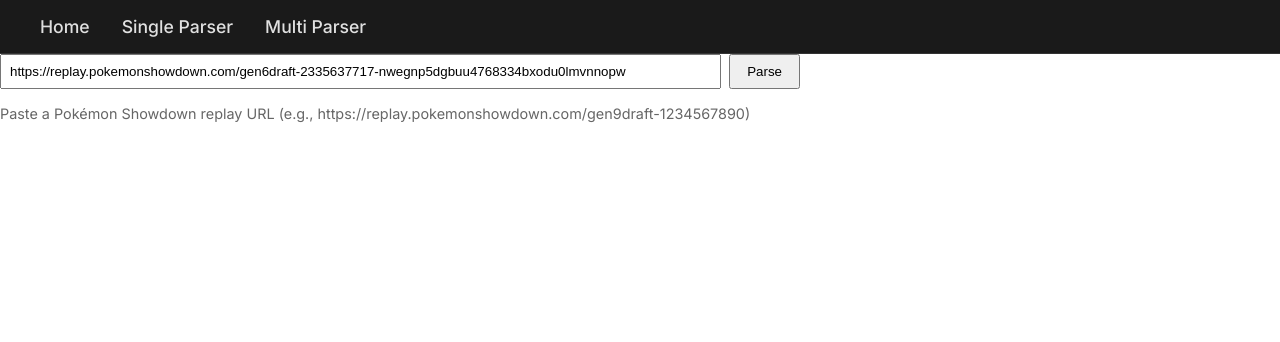
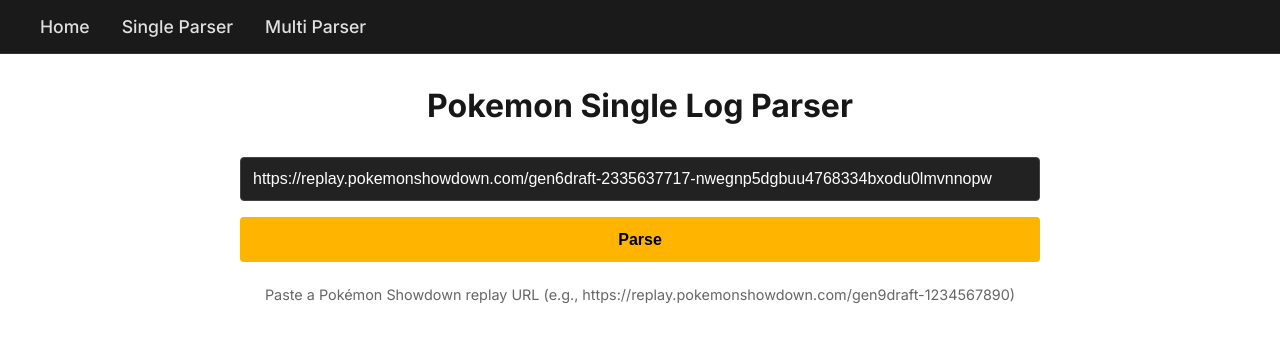
Before and after one commit to kevincauto/kevincauto-portfolio, a Next.js app: page /poke-parser in a window 1280 px wide. Shown: the top 342 px of the page. Built offline with nearby package versions, Linux system fonts and the light colour scheme.

Commit message:
feat: Introduce new layout and styling for PokeParserPage and enhance PokeParserForm with improved design

```diff
--- a/src/app/poke-parser/PokeParserForm.module.css
+++ b/src/app/poke-parser/PokeParserForm.module.css
@@ -1,17 +1,40 @@
 /* ––– form ––– */
 .parser {
   display: flex;
-  gap: 0.5rem;
+  flex-direction: column;
+  gap: 1rem;
+  align-items: center;
   margin-bottom: 1rem;
+  width: 100%;
+}
+
+.parser__input {
+  padding: 0.75rem;
+  border: 1px solid #444;
+  border-radius: 4px;
+  background-color: #222;
+  color: #fff;
+  font-size: 1rem;
+  width: 80%;
   max-width: 800px;
 }
-.parser__input {
-  flex: 1;
-  padding: 0.5rem;
+
+.parser__button {
+  padding: 0.85rem 1.5rem;
+  border: none;
+  border-radius: 4px;
+  background-color: #ffb400; /* ESPN Gold */
+  color: #000;
+  font-weight: bold;
+  cursor: pointer;
+  font-size: 1rem;
+  transition: background-color 0.2s;
+  width: 80%;
+  max-width: 800px;
 }
-.parser__button {
-  padding: 0.5rem 1rem;
-  cursor: pointer;
+
+.parser__button:hover {
+  background-color: #ffca4d;
 }
 
 /* ––– results layout ––– */
@@ -215,6 +238,7 @@
   font-size: 0.9rem;
   margin-top: 0.5rem;
   margin-bottom: 1rem;
+  text-align: center;
 }
 
 .sortable {
--- /dev/null
+++ b/src/app/poke-parser/page.module.css
@@ -0,0 +1,11 @@
+.container {
+  display: flex;
+  flex-direction: column;
+  align-items: center;
+  padding-top: 2rem;
+  width: 100%;
+}
+
+.title {
+  margin-bottom: 2rem;
+}
--- a/src/app/poke-parser/page.tsx
+++ b/src/app/poke-parser/page.tsx
@@ -1,11 +1,13 @@
 import PokeParserForm from './PokeParserForm';
+import styles from './page.module.css';
 
 export const metadata = { title: 'Poké Parser | Kevin Cauto' };
 
 export default function PokeParserPage() {
   return (
-    <main>
+    <div className={styles.container}>
+      <h1 className={styles.title}>Pokemon Single Log Parser</h1>
       <PokeParserForm />
-    </main>
+    </div>
   );
 }
```
